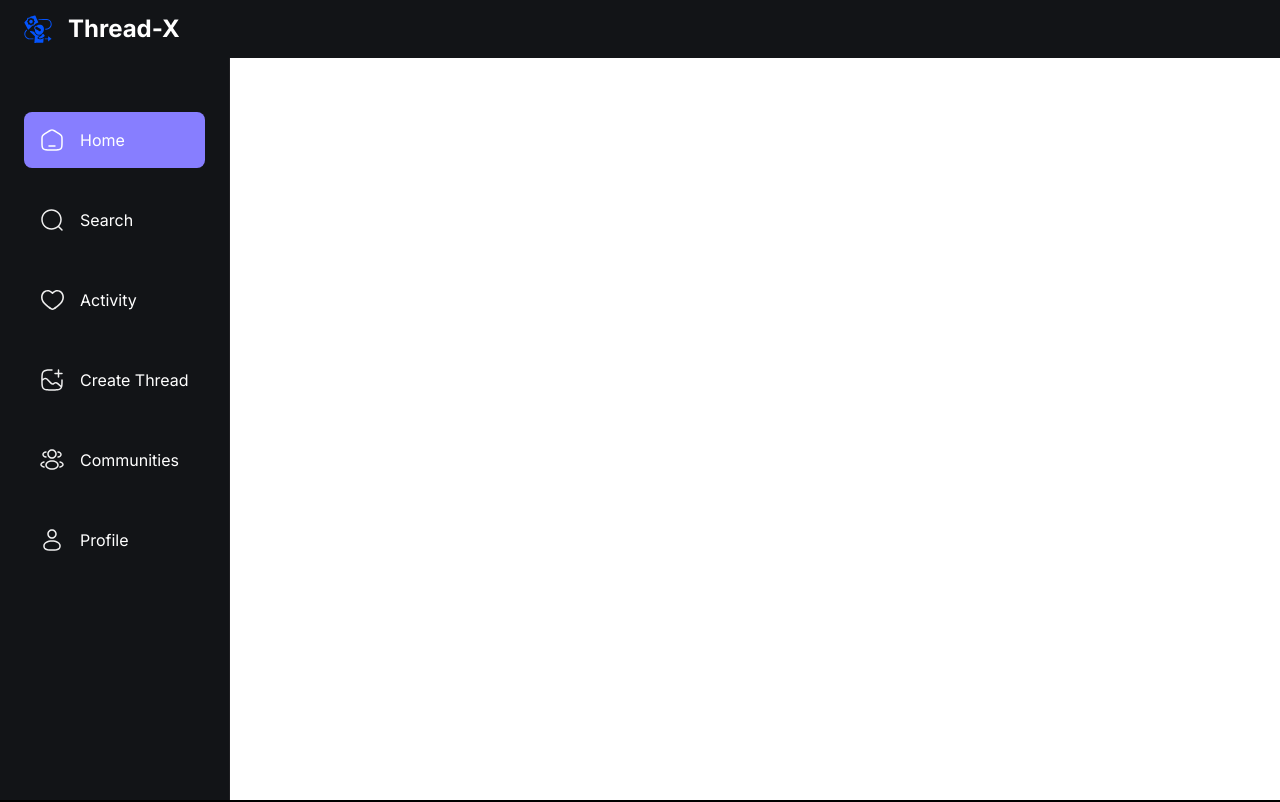
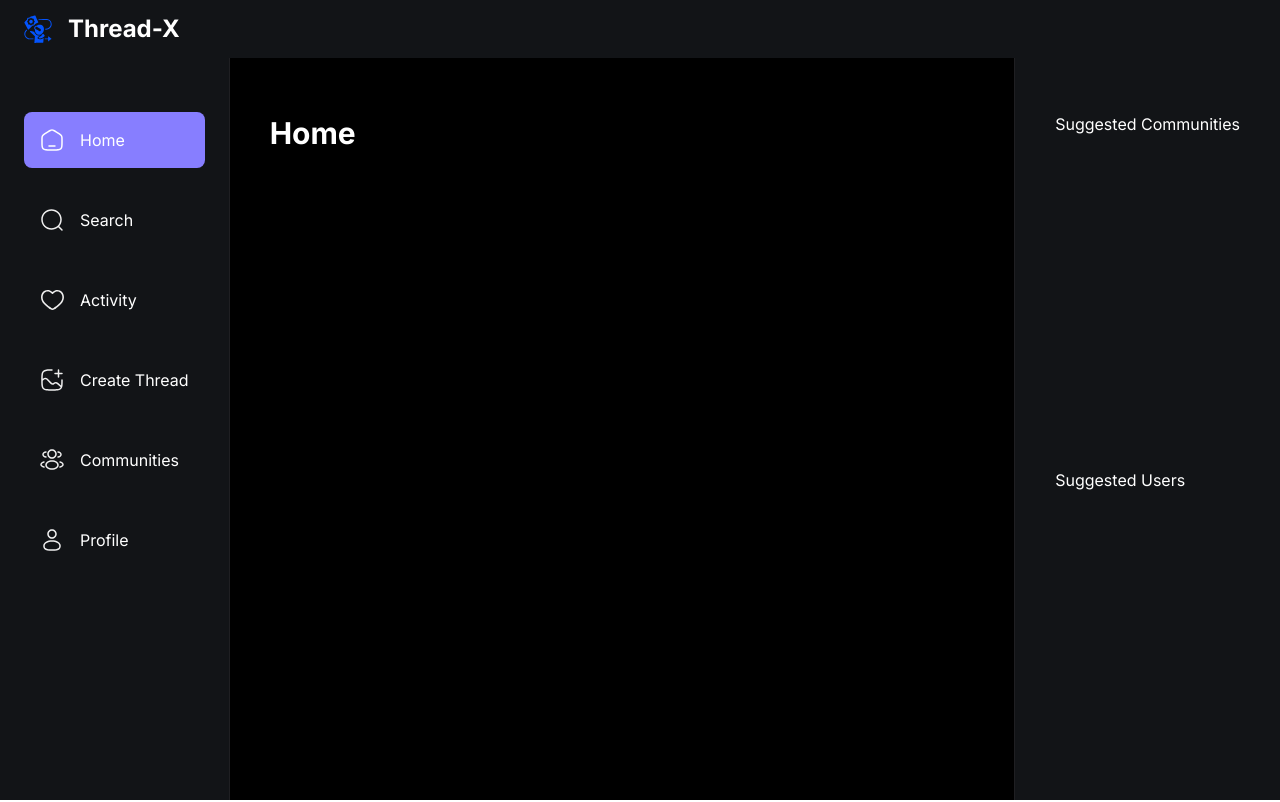
Before and after one commit to Crazyhaller/thead-x, a Next.js app: page / in a window 1280 px wide. Shown: the top 802 px of the page. Built offline with nearby package versions, Linux system fonts and the light colour scheme; no server answers.

Commit message:
add temporary rightsidebar for the sake of UI

```diff
--- a/app/(root)/layout.tsx
+++ b/app/(root)/layout.tsx
@@ -25,7 +25,7 @@
     <html lang="en">
       <body className={inter.className}>
         <Navbar />
-        <main>
+        <main className='flex flex-row'>
           <LeftSidebar />
           <section className='main-container'>
             <div className='w-full max-w-4xl'>
--- a/components/shared/RightSidebar.tsx
+++ b/components/shared/RightSidebar.tsx
@@ -1,5 +1,12 @@
 function RightSidebar(){
-    return <h1>RightSidebar</h1>
+    return <section className="custom-scrollbar rightsidebar">
+        <div className="flex flex-1 flex-col justify-start">
+            <h3 className="text-heading-4-medium text-light-1">Suggested Communities</h3>
+        </div>
+        <div className="flex flex-1 flex-col justify-start">
+            <h3 className="text-heading-4-medium text-light-1">Suggested Users</h3>
+        </div>
+    </section>
 }
 
 export default RightSidebar
```
